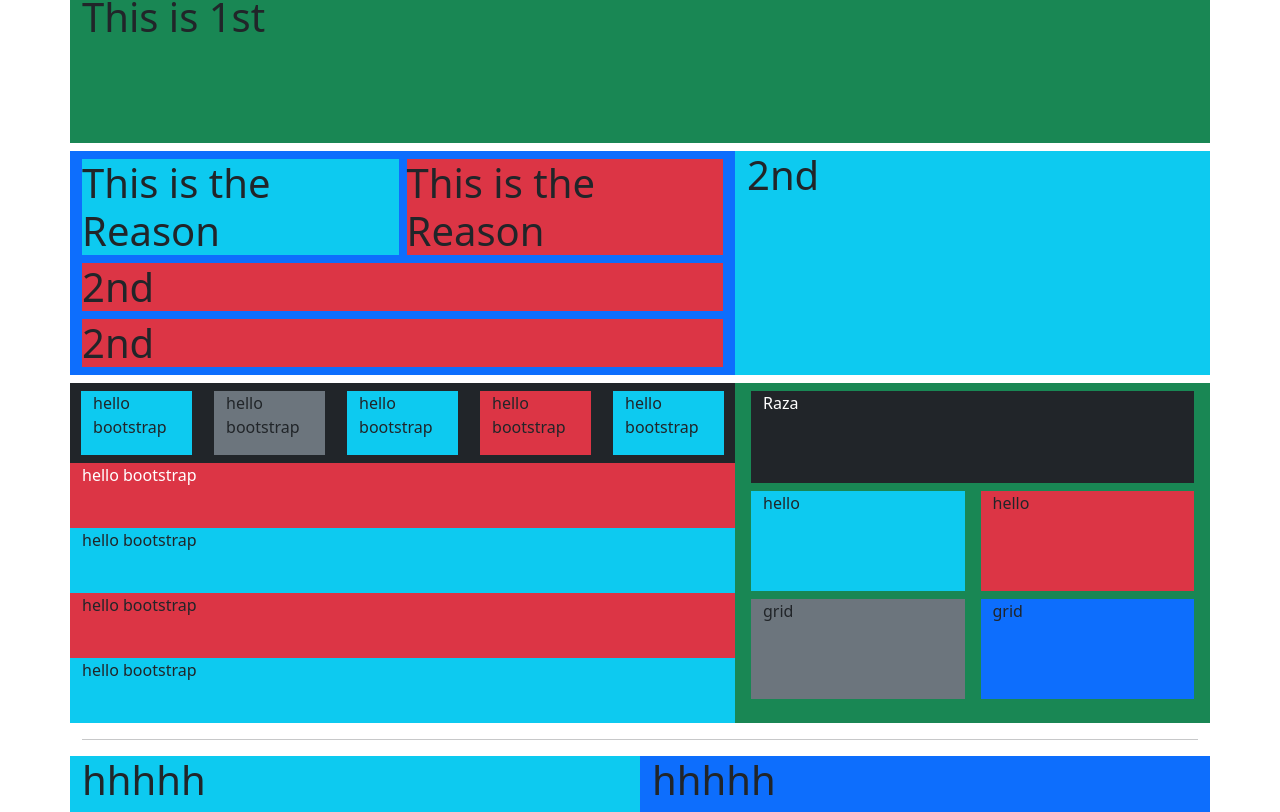
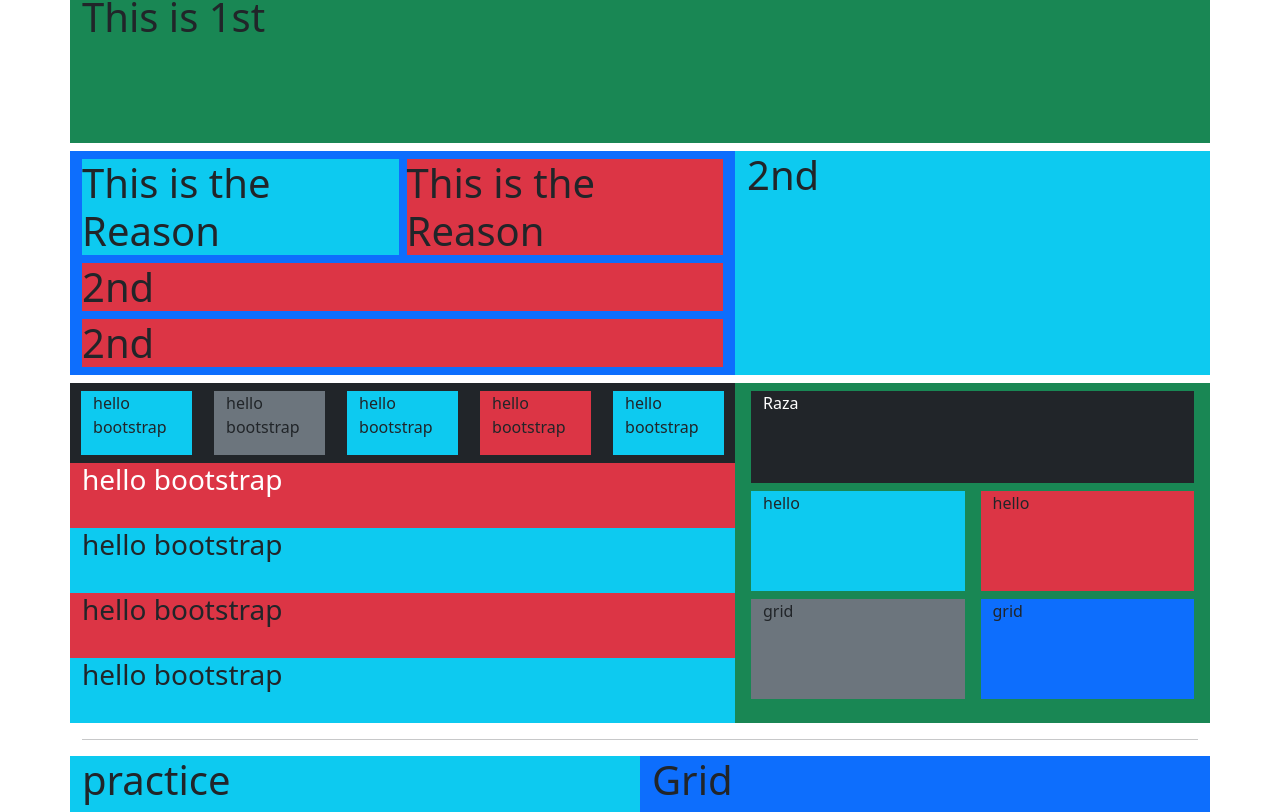
Before and after one commit to Ali-Raza-Gill/Bootstrap-Grid, a React (Create React App) app: page / in a window 1280 px wide. Shown: the part 397-1209 px from the top of the page. Built offline with nearby package versions, Linux system fonts and the light colour scheme.

Commit message:
Pracatice of grid

```diff
--- a/src/Bootstrap/Bootstrap.jsx
+++ b/src/Bootstrap/Bootstrap.jsx
@@ -82,22 +82,22 @@ export default function Bootstrap() {
                     </div>
                     <div className="row" style={{ minHeight: "65px" }}>
                         <div className="col bg-danger text-white">
-                            hello bootstrap
+                            <h3>hello bootstrap</h3>
                         </div>
                     </div>
                     <div className="row" style={{ minHeight: "65px" }}>
                         <div className="col bg-info">
-                            hello bootstrap
+                            <h3>hello bootstrap</h3>
                         </div>
                     </div>
                     <div className="row" style={{ minHeight: "65px" }}>
                         <div className="col bg-danger">
-                            hello bootstrap
+                            <h3>hello bootstrap</h3>
                         </div>
                     </div>
                     <div className="row" style={{ minHeight: "65px" }}>
                         <div className="col bg-info">
-                            hello bootstrap
+                            <h3>hello bootstrap</h3>
                         </div>
                     </div>
 
@@ -120,8 +120,8 @@ export default function Bootstrap() {
             </div>
             <hr />
             <div className="row">
-                <div className="col bg-info"><h1>hhhhh</h1></div>
-                <div className="col bg-primary"><h1>hhhhh</h1></div>
+                <div className="col bg-info"><h1>practice</h1></div>
+                <div className="col bg-primary"><h1>Grid</h1></div>
             </div>
         </div>
     )
```
